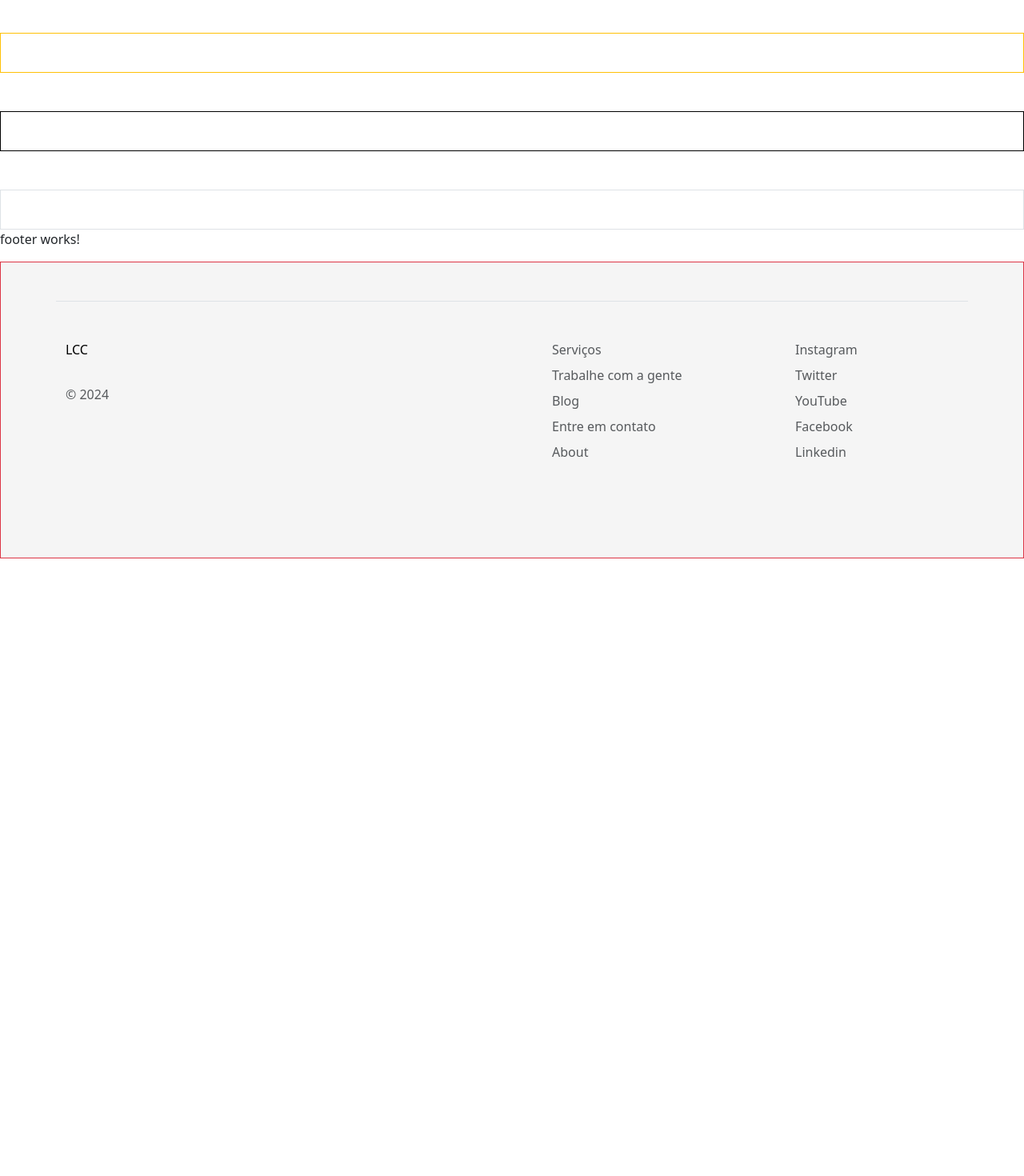
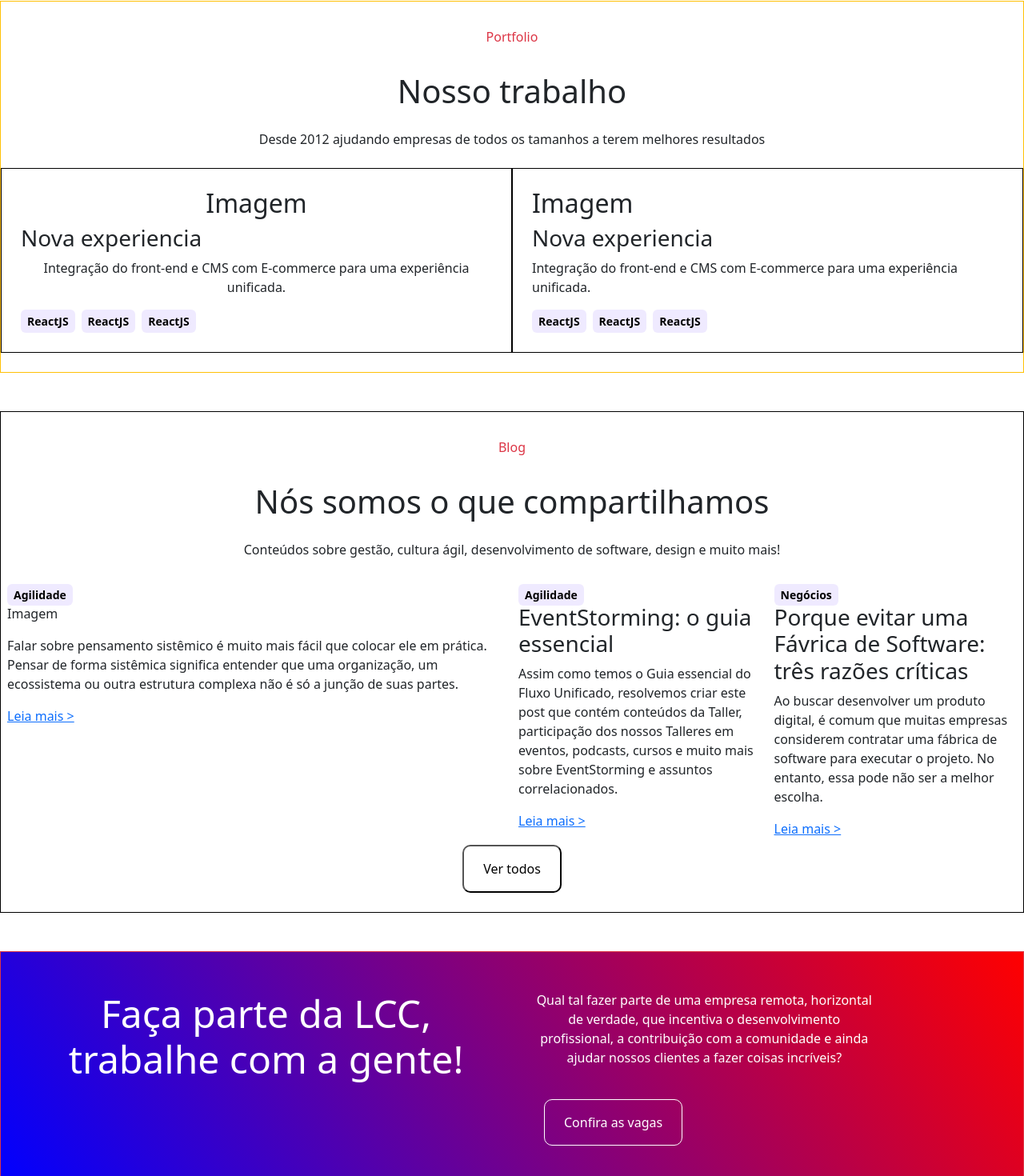
Before and after one commit to Marck36/Lucas-Costa-Consultoria, an Angular app: page /consultancy in a window 1280 px wide. Shown: the part 1100-2570 px from the top of the page at 80% size. Before the commit the page ends 1798 px from the top, so only its background shows below. Built offline with nearby package versions, Linux system fonts and the light colour scheme.

Commit message:
criando primeiros componentes

```diff
--- a/src/app/modules/consultancy/consultancy.component.html
+++ b/src/app/modules/consultancy/consultancy.component.html
@@ -10,6 +10,9 @@
     </div>
     <div class="py-4 border border-success" style="background-color: #ff874b;">
         <h3 class="text-center">Transformamos a realidade digital de algumas das maiores empresas do Brasil</h3>
+        <div>
+
+        </div>
     </div>
     <div class="py-4 border border-primary">
         <h1 class="text-center pb-4">Sua parceria com muita experiência no desenvolvimento e design de software</h1>
@@ -35,12 +38,75 @@
         </div>
     </div>
     <div class="py-4 border border-warning">
-
+        <div>
+            <p class="text-center text-danger text-weight-semibold text-size-medium py-2">Portfolio</p>
+            <h1 class="text-center py-2">Nosso trabalho</h1>
+            <p class="text-center text-size-medium py-2">Desde 2012 ajudando empresas de todos os tamanhos a terem melhores resultados</p>
+        </div>
+        <div class="d-flex justify-content-center">
+            <div class="p-4 border border-black">
+                <h2 class="text-center">Imagem</h2>
+                <h3>Nova experiencia</h3>
+                <p class="text-center">Integração do front-end e CMS com E-commerce para uma experiência unificada.</p>
+                <div class="d-flex gap-2">
+                    <a class="portfolio-tag-item">ReactJS</a>
+                    <a class="portfolio-tag-item">ReactJS</a>
+                    <a class="portfolio-tag-item">ReactJS</a>
+                </div>
+            </div>
+            <div class="p-4 border border-black">
+                <h2>Imagem</h2>
+                <h3>Nova experiencia</h3>
+                <p>Integração do front-end e CMS com E-commerce para uma experiência unificada.</p>
+                <div class="d-flex gap-2">
+                    <a class="portfolio-tag-item">ReactJS</a>
+                    <a class="portfolio-tag-item">ReactJS</a>
+                    <a class="portfolio-tag-item">ReactJS</a>
+                </div>
+            </div>
+        </div>
     </div>
-    <div class="py-4 border border-black">
-
+    <div class="py-4 border border-black d-flex flex-column justify-content-center">
+        <div class="">
+            <p class="text-center text-danger text-weight-semibold text-size-medium py-2">Blog</p>
+            <h1 class="text-center py-2">Nós somos o que compartilhamos</h1>
+            <p class="text-center text-size-medium py-2">Conteúdos sobre gestão, cultura ágil, desenvolvimento de software, design e muito mais!</p>
+        </div>
+        <div class="d-flex flex-row">
+            <div class="col-6 p-2">
+                <a class="portfolio-tag-item">Agilidade</a>
+                <p>Imagem</p>
+                <p>Falar sobre pensamento sistêmico é muito mais fácil que colocar ele em prática. Pensar de forma sistêmica significa entender que uma organização, um ecossistema ou outra estrutura complexa não é só a junção de suas partes.</p>
+                <a href="">Leia mais ></a>
+            </div>
+            <div class="col-3 p-2">
+                <a class="portfolio-tag-item">Agilidade</a>
+                <h3>EventStorming: o guia essencial</h3>
+                <p>Assim como temos o Guia essencial do Fluxo Unificado, resolvemos criar este post que contém conteúdos da Taller, participação dos nossos Talleres em eventos, podcasts, cursos e muito mais sobre EventStorming e assuntos correlacionados.</p>
+                <a href="">Leia mais ></a>
+            </div>
+            <div class="col-3 p-2">
+                <a class="portfolio-tag-item">Negócios</a>
+                <h3>Porque evitar uma Fávrica de Software: três razões críticas</h3>
+                <p>Ao buscar desenvolver um produto digital, é comum que muitas empresas considerem contratar uma fábrica de software para executar o projeto. No entanto, essa pode não ser a melhor escolha.</p>
+                <a href="">Leia mais ></a>
+            </div>
+        </div>
+        <div class="d-flex justify-content-center">
+            <button class="py-3 px-4 rounded" style="background-color: white; border-radius: 10px !important;">Ver todos</button>
+        </div>
     </div>
-    <div class="py-4 border border-dangger">
-
+    <div class="py-4 px-5 border border-danger d-flex flex-row" style="background-image: linear-gradient(235deg, red, blue);">
+        <div class="col-6 p-4 row">
+            <h1 class="text-center text-white" style="font-size: 3rem;">Faça parte da LCC, trabalhe com a gente!</h1>
+        </div>
+        <div class="col-6 p-4 ps-5 d-flex flex-column">
+            <div class="column">
+                <p class="col-sm-10 text-center text-white text-wrap">Qual tal fazer parte de uma empresa remota, horizontal de verdade, que incentiva o desenvolvimento profissional, a contribuição com a comunidade e ainda ajudar nossos clientes a fazer coisas incríveis?</p>
+            </div>
+            <div class="ps-3 pt-4">
+                <button class="py-3 px-4 rounded text-white border border-white" style="background-color: rgb(0 0 0 / 0%); border-radius: 10px !important;">Confira as vagas</button>
+            </div>
+        </div>
     </div>
 </div>
--- a/src/app/modules/consultancy/consultancy.component.scss
+++ b/src/app/modules/consultancy/consultancy.component.scss
@@ -0,0 +1,10 @@
+
+.portfolio-tag-item {
+    background-color: #ad98ff33;
+    border-radius: 6px;
+    text-decoration: none;
+    font-weight: 600;
+    font-size: .875rem;
+    padding: .25rem .5rem;
+    color: black;
+}
--- a/src/app/modules/layout/layout.component.html
+++ b/src/app/modules/layout/layout.component.html
@@ -1,7 +1,6 @@
 <div class="d-flex flex-column flex-root">
     <div class="page flex-row flex-column-fluid align-content-between">
-        <app-header class="header"></app-header>
-        <p>layout works!</p>
+        <app-header></app-header>
         <app-consultancy></app-consultancy>
         <app-footer></app-footer>
     </div>
```
Also changed, not shown: src/app/modules/consultancy/consultancy.component.ts (+12 -0 lines).
